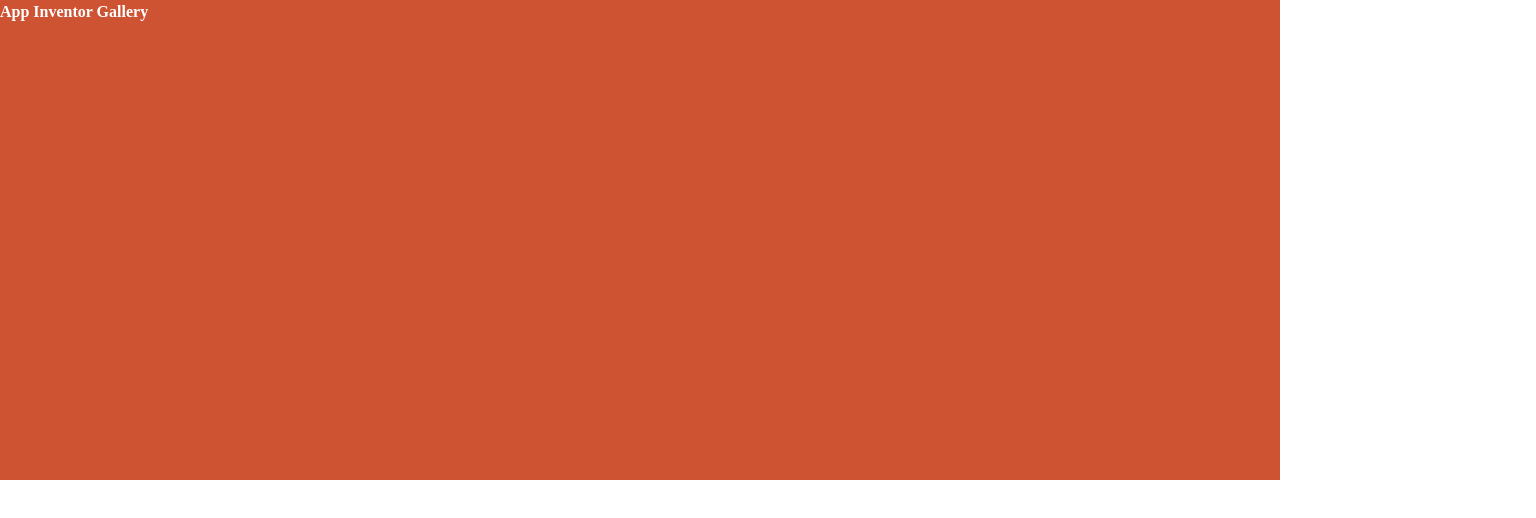
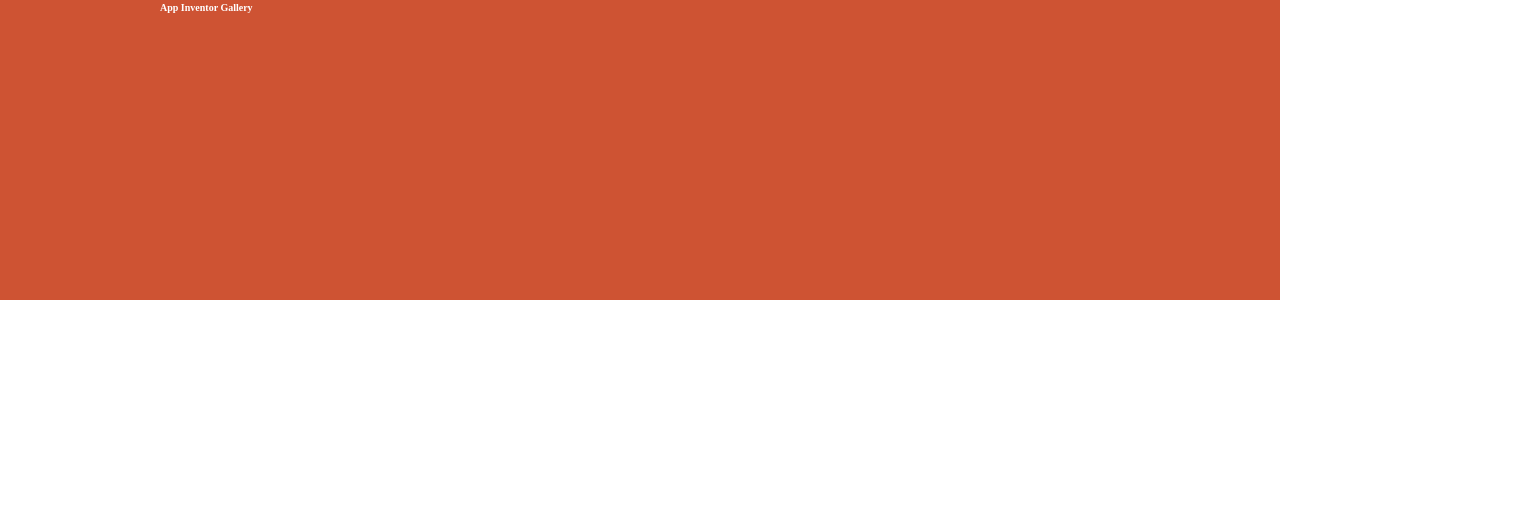
Before and after one commit to karuto/App-Inventor-Gallery, a plain HTML site: page index.html in a window 1280 px wide. Shown: the whole page, 1536 px wide, since content can reach past the window. Drawn offline with nearby package versions, Linux system fonts and the light colour scheme.

Commit message:
Fixed base rem

```diff
--- a/css/style.css
+++ b/css/style.css
@@ -169,10 +169,12 @@ Big up @necolas: nicolasgallagher.com/micro-clearfix-hack
 	$MAIN
 \*------------------------------------*/
 html{
+	font-size:62.5%; /* 10px base size */
+	line-height:1.5;
 	overflow-y:scroll;
-	line-height:1.5; /* A safe and comfortable default for body copy at any size. */
+	-webkit-text-size-adjust: 100%;
+	-ms-text-size-adjust: 100%;
 }
-
 
 
 
```
Also changed, not shown: index.html (+1 -3 lines).
